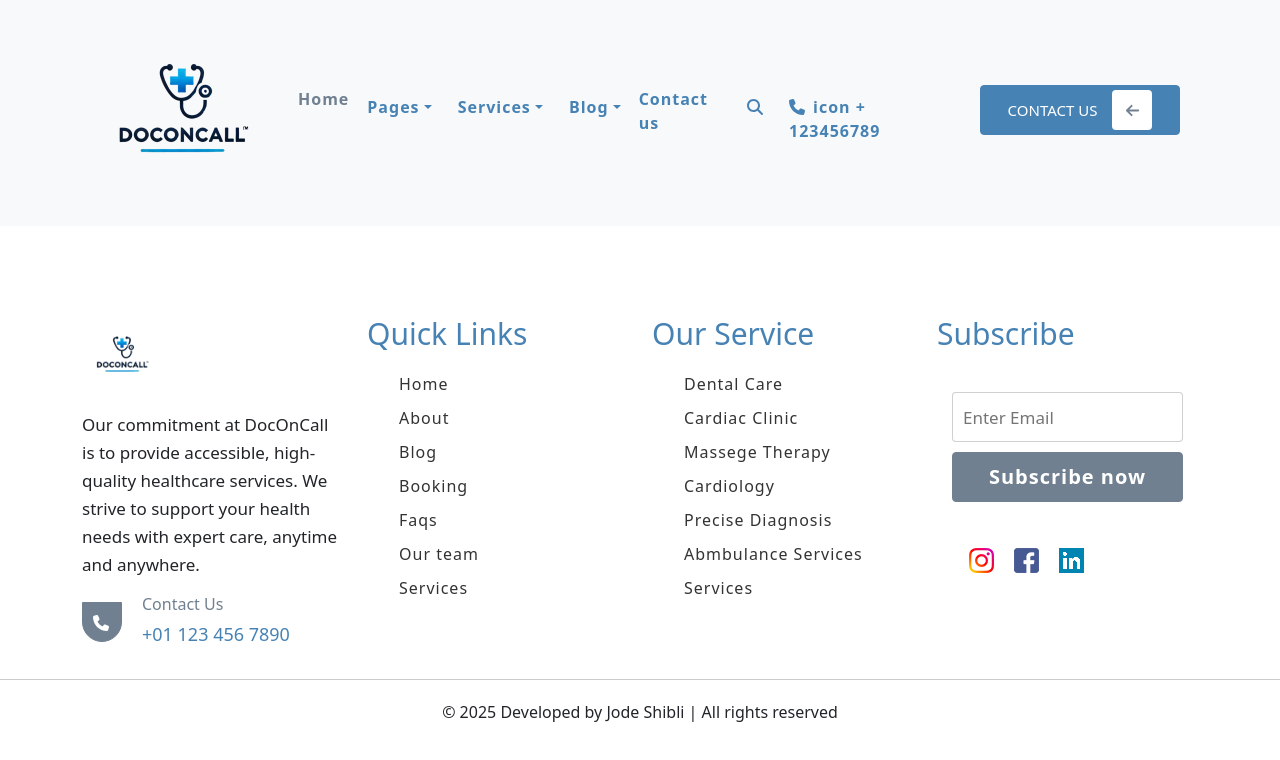
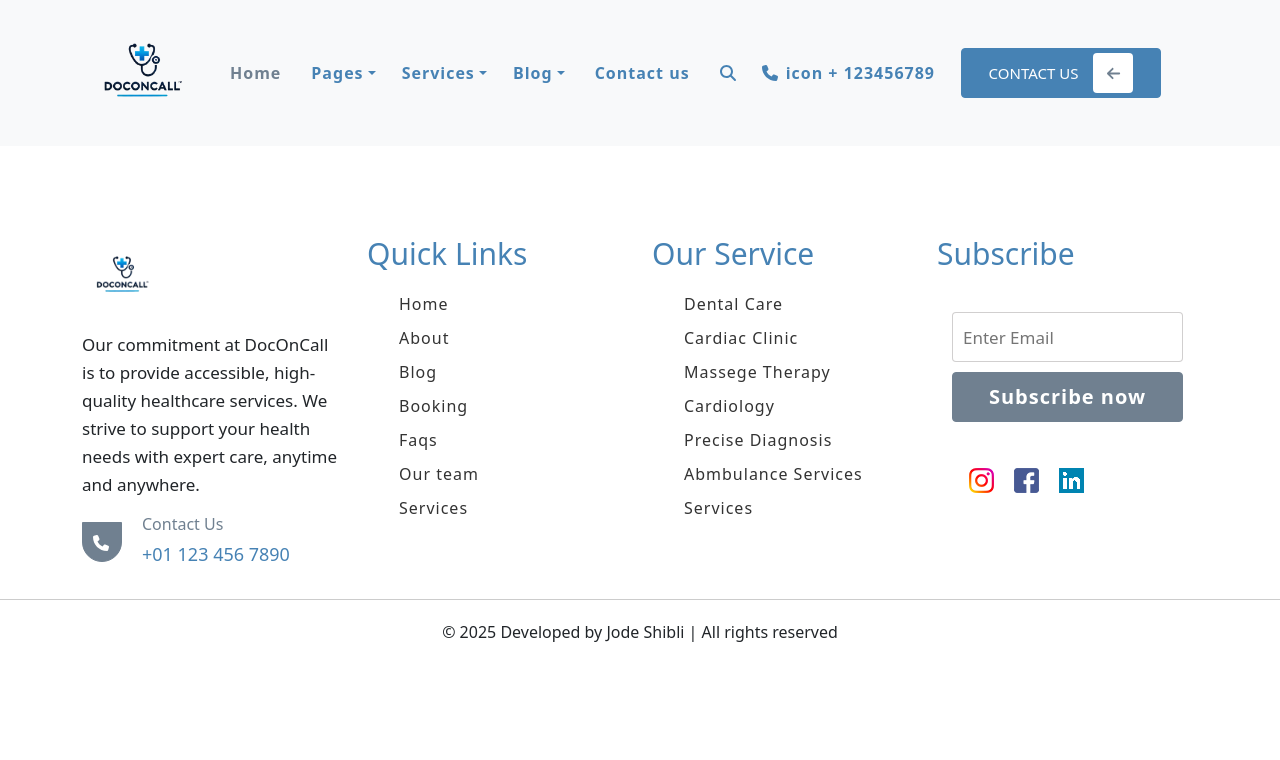
Before and after one commit to JShivode/DOCTORCLINIC-WEBSITE, a React (Create React App) app: page / in a window 1280 px wide. Shown: the top 760 px of the page. Built offline with nearby package versions, Linux system fonts and the light colour scheme.

Commit message:
update the Navbar

```diff
--- a/src/Components/Nav/Nav.css
+++ b/src/Components/Nav/Nav.css
@@ -3,9 +3,23 @@ nav{
     width: 100%;
     height: auto;
     border-radius: 0px !important;
+    padding: 5px 15px ;
+    display: flex;
+    align-items: center;
+    /*justify-content: flex-start; */
+}
+nav .navbar-brand img {
+    max-height: 120px;
+    width: auto;
+    object-fit: contain;
+    display: block;
+    padding: 0px;
+    margin: 0px;
 }
 nav .navbar-nav{
-    margin-top: 12px;
+    display: flex;
+    align-items: center;
+    margin-top: 0;
 }
 nav .navbar-nav a{
     color: var(--main-color);
@@ -14,6 +28,7 @@ nav .navbar-nav a{
     margin-right: 10px;
     font-size: 16px;
     transition: .3s ease all;
+    padding: 8px 12px;
 }
 nav .navbar-nav a:hover ,
 nav .navbar-nav a:focus {
@@ -33,12 +48,14 @@ nav .navbar-nav button{
     color: white;
     text-transform: uppercase;
     font-size: 15px;
-    margin-top: -10px;
+    margin-top: 0px;
     border-radius: 4px;
     display: flex;
     justify-content: center;
     align-items: center;
     transition: .3s ease-in-out;
+    padding: 8px 16px;
+
 }
 nav .navbar-nav button span{
     background-color: white;
@@ -49,6 +66,9 @@ nav .navbar-nav button span{
     text-align: center;
     line-height: 40px;
     margin-left: 15px;
+    display: flex;
+    align-items: center;
+    justify-content: center;
 }
 nav .navbar-nav button:hover{
     background-color: rgb(66, 66, 175);
@@ -74,17 +94,6 @@ nav .navbar-nav button:hover{
     border: 1px solid var(--grey-color);
     border-radius: 0px;
 }
-/* .navbar-nav .dropdown-menu li::before{
-    position: absolute;
-    content: "";
-    display: block;
-    bottom: -5px;
-    left: 0;
-    width: 10px;
-    height: 4px;
-    background-color: var(--main-color);
-    color: var(--main-color);
-} */
 @media only screen and (max-width : 992px){
     nav .navbar-nav .dropdown-menu{
        width: 100%;
--- a/src/Components/Nav/Navbar.js
+++ b/src/Components/Nav/Navbar.js
@@ -11,8 +11,8 @@ const Navbars = ()=>{
     return(
         <Navbar expand="lg" className="bg-body-tertiary">
         <Container>
-          <Navbar.Brand>
-            <img src={logo} title="logo" />
+          <Navbar.Brand className="navbar-brand">
+            <img src={logo} alt="DocOnCall Logo" />
           </Navbar.Brand>
           <Navbar.Toggle aria-controls="basic-navbar-nav" />
           <Navbar.Collapse id="basic-navbar-nav">
```
Also changed, not shown: src/Assets/logo1.png (added).
